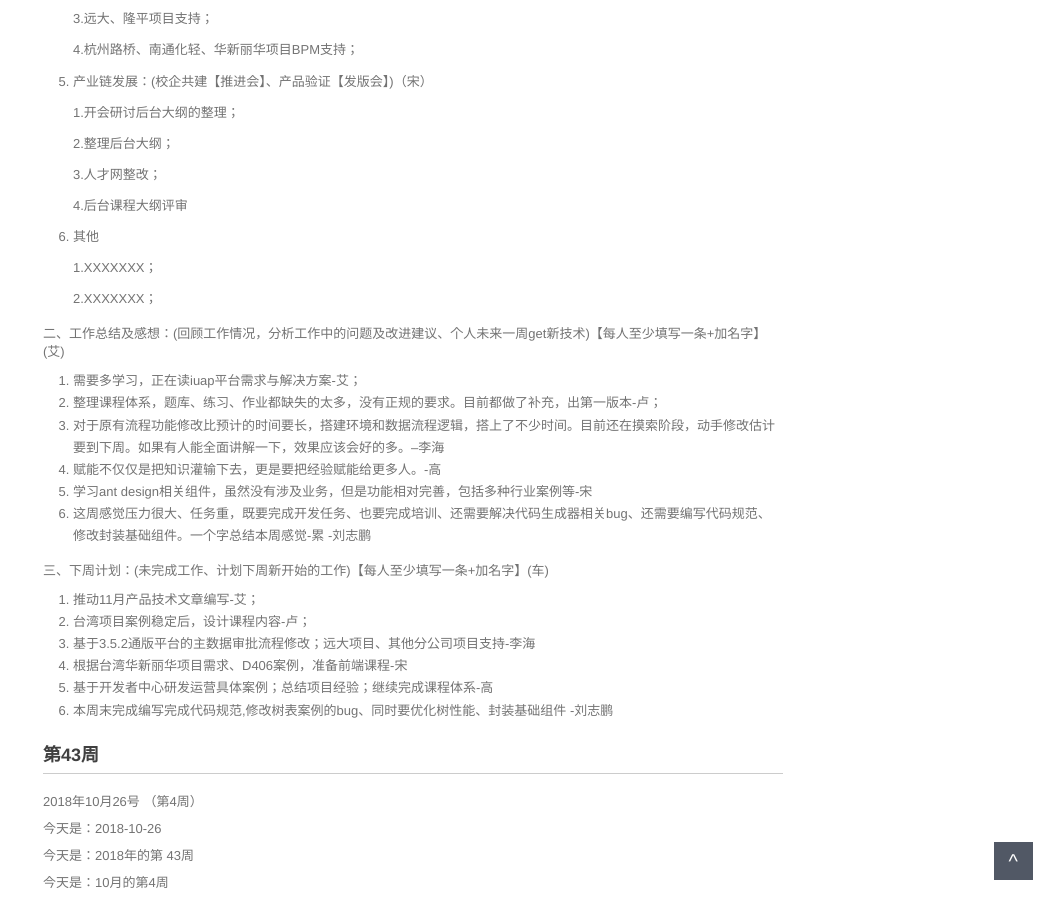
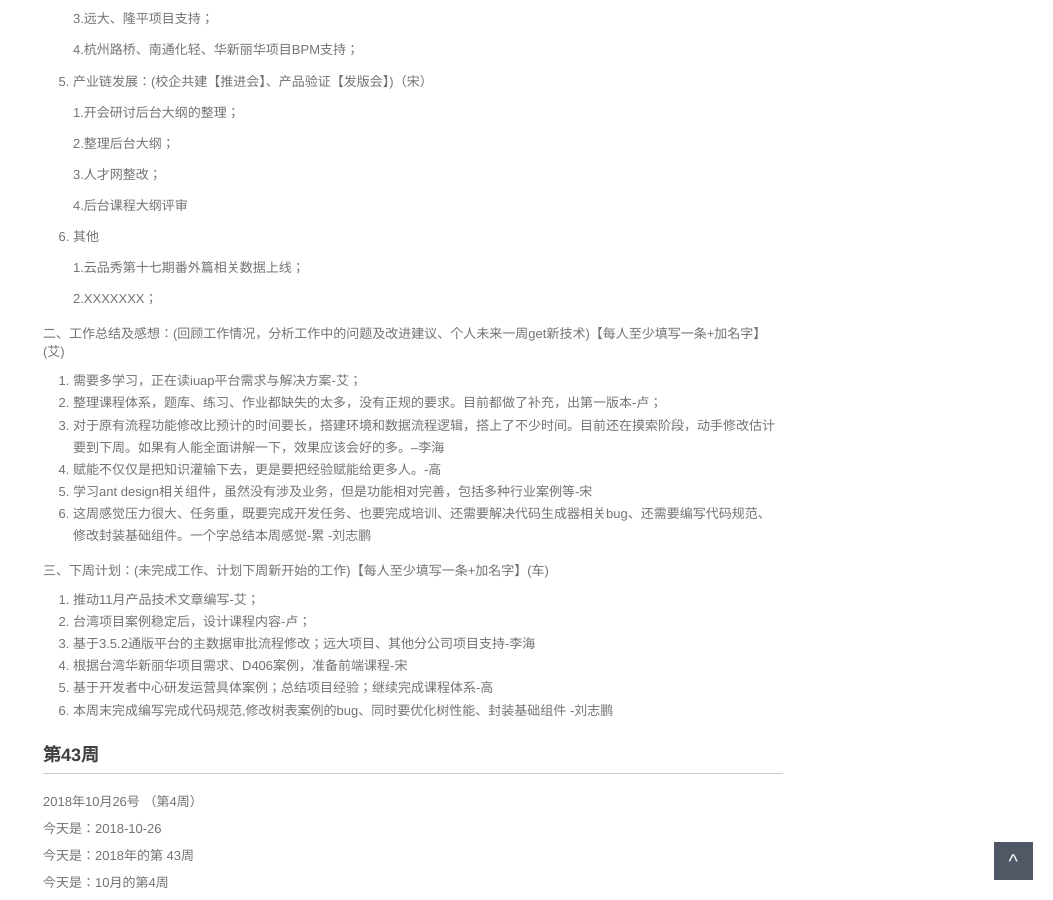
Before and after one commit to walllFlower/blog, a Jekyll site: the page built from _posts/2018-07-17-day_report_cxz.md, in a window 1280 px wide and 900 px high, scrolled down 963 px. Shown: the whole window, without its empty margins (227-1280 px from the left). Built offline with Jekyll 4.4.1, drawn with Linux system fonts in a browser that asks for light colours; comment, search, counter and statistics services are not loaded.

Commit message:
Update 2018-07-17-day_report_cxz.md

```diff
--- a/_posts/2018-07-17-day_report_cxz.md
+++ b/_posts/2018-07-17-day_report_cxz.md
@@ -70,7 +70,7 @@ categories: 技术运营工作周报
 
 6. 其他
 
-    1.XXXXXXX；
+    1.云品秀第十七期番外篇相关数据上线；
 
     2.XXXXXXX；
 
```
